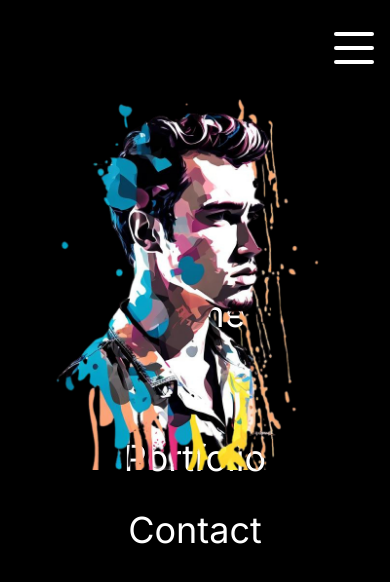
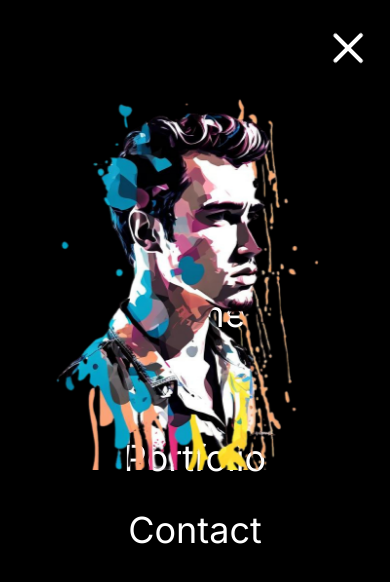
Before and after one commit to molhamalrashed/my-portfolio-, a Next.js app: page / in a window 390 px wide. Both pictures are taken after a click on the button 354 px from the left and 48 px from the top of the page. Shown: the top 582 px of the page. Built offline with nearby package versions, Linux system fonts and the light colour scheme.

Commit message:
animation

```diff
--- a/src/app/layout.js
+++ b/src/app/layout.js
@@ -1,6 +1,6 @@
 import { Inter } from "next/font/google";
 import "./globals.css";
-import Navbar from "@/components/navbar";
+import Animation from "@/components/animation";
 
 const inter = Inter({ subsets: ["latin"] });
 
@@ -13,12 +13,7 @@ export default function RootLayout({ children }) {
   return (
     <html lang="en">
       <body className={inter.className}>
-        <div className=" w-screen h-screen bg-gradient-to-b from-blue-50 to-red-100">
-        <div className="h-24">
-          <Navbar />
-        </div>
-        <div className='h-[calc(100vh-6rem)]'>{children}</div>
-        </div>
+       <Animation>{children}</Animation>
         </body>
     </html>
   );
--- a/src/app/page.jsx
+++ b/src/app/page.jsx
@@ -3,7 +3,7 @@ import Image from 'next/image';
 const Homepage = () => {
   return <div className="h-full flex flex-col lg:flex-row px-4 sm:px-8 md:px-12 lg:px-20 xl:px-48 text-xl">
     {/* Image Section */}
-    <div className="h-1/2 relative lg:h-full lg:w-1/2">
+    <div className="h-1/2 relative lg:h-full lg:w-1/2 z-40">
       <Image src="/hero.png" alt="Molham" fill className='object-contain' />
     </div>
     {/* Text section */}
--- /dev/null
+++ b/src/components/animation.jsx
@@ -0,0 +1,19 @@
+"use client";
+import { AnimatePresence } from "framer-motion";
+import Navbar from "./navbar";
+
+const Animation = ({children}) => {
+return (
+    <div className=''>
+        <AnimatePresence>
+        <div className=" w-screen h-screen bg-gradient-to-b from-blue-50 to-red-100">
+        <div className="h-24">
+          <Navbar />
+        </div>
+        <div className='h-[calc(100vh-6rem)]'>{children}</div>
+        </div>
+        </AnimatePresence>
+    </div>
+)
+}
+export default Animation
--- a/src/components/navbar.jsx
+++ b/src/components/navbar.jsx
@@ -4,6 +4,7 @@ import Link from 'next/link';
 import {useState} from 'react';
 import Image from 'next/image';
 import NavLink from "./navLink";
+import {motion} from 'framer-motion';
 
 const links = [
 {url: '/', title: 'Home'},
@@ -14,6 +15,58 @@ const links = [
 
 const Navbar = () => {
     const [open, setOpen] = useState(false);
+
+    const topLine ={
+        closed: {
+            rotate:0,
+            backgroundColor: 'rgb(0,0,0)'
+        },
+        opened:{
+            rotate: 45,
+            backgroundColor: 'rgb(255,255,255)',
+        }
+    }
+    const middleLine ={
+        closed: {
+            opacity: 1,
+            backgroundColor: 'rgb(0,0,0)'
+        },
+        opened:{
+            opacity:0,
+        }
+    }
+    const bottomLine ={
+        closed: {
+           rotate:0,
+           backgroundColor: 'rgb(0,0,0)'
+        },
+        opened:{
+            rotate: -45,
+            backgroundColor: 'rgb(255,255,255)',
+        }
+    }
+    const listVariants ={
+        closed: {
+            x:"100vw",
+        },
+        opened:{
+            x:"0",
+            transition:{
+                when: "beforeChildren",
+                staggerChildren: 0.2,
+            }
+        },
+    }
+    const listItemVariants ={
+        closed:{
+            x:10,
+            opacity:0,
+        },
+        opened:{
+            x:0,
+            opacity:1,
+        }
+    }
 return (
     <div className="h-full flex items-center justify-between px-4 sm:px-8 md:px-12 lg:px-20 xl:px-48 text-xl">
     {/* Links */}
@@ -45,18 +98,20 @@ return (
     {/* Responsive menu */}
     <div className='md:hidden'>
         <button className ='w-10 h-8 flex flex-col justify-between z-50 relative' onClick={()=>{setOpen(!open)}}>
-            <span className='w-10 h-1 bg-white rounded'></span>
-            <span className='w-10 h-1 bg-white rounded'></span>
-            <span className='w-10 h-1 bg-white rounded'></span>
+            <motion.div variants={topLine}  animate={open? "opened" : "closed"} className='w-10 h-1 bg-white rounded origin-left'></motion.div>
+            <motion.div variants={middleLine}  animate={open? "opened" : "closed"} className='w-10 h-1 bg-white rounded'></motion.div>
+            <motion.div variants={bottomLine}  animate={open? "opened" : "closed"} className='w-10 h-1 bg-white rounded origin-left'></motion.div>
         </button>
         {/* Menu list */}
         {open && (
 
-            <div className='absolute top-0 left-0 w-screen h-screen bg-black text-white flex flex-col items-center justify-center gap-8 text-4xl'>
+            <motion.div variants={listVariants} initial="closed" animate="opened" className='absolute top-0 left-0 w-screen h-screen bg-black text-white flex flex-col items-center justify-center gap-8 text-4xl'>
             {links.map((link)=>(
-                <Link href={link.url} key={link.url}>{link.title}</Link>
+                <motion.div variants={listItemVariants} key={link.url}>
+                <Link href={link.url} >{link.title}</Link>
+                </motion.div>
                 ))}
-        </div>
+        </motion.div>
          )}
     </div>
     </div>
```
